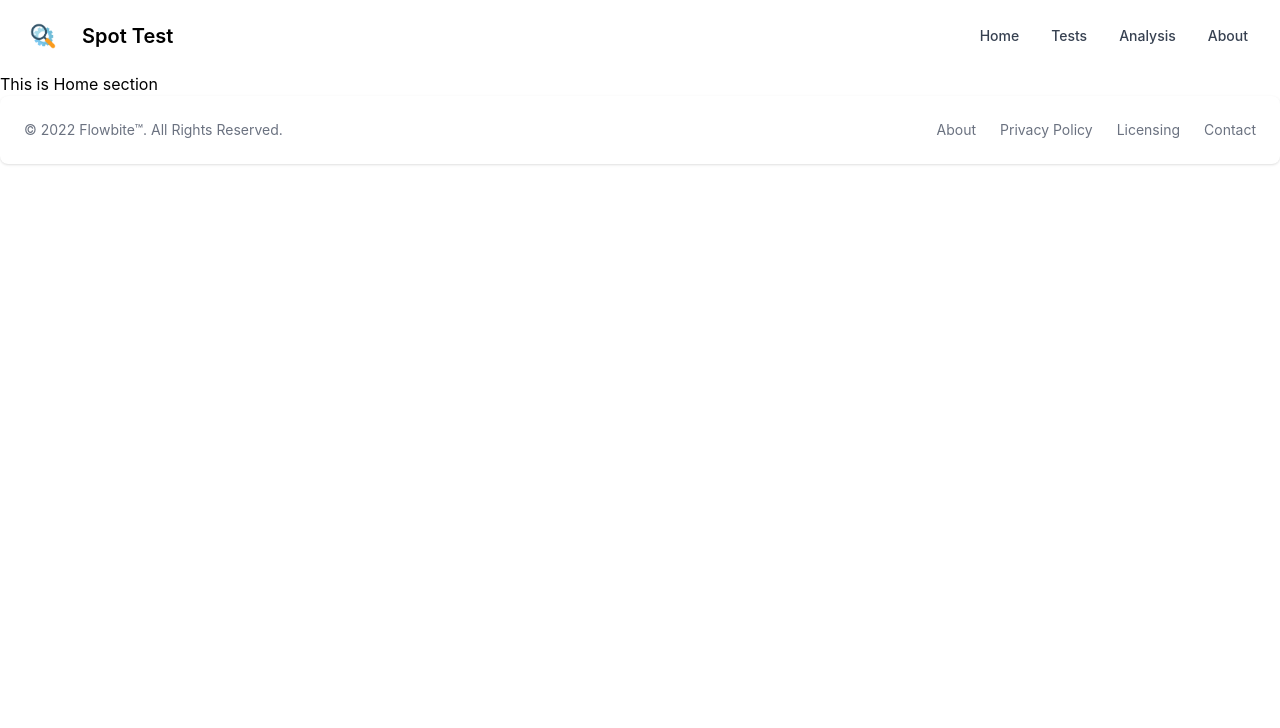
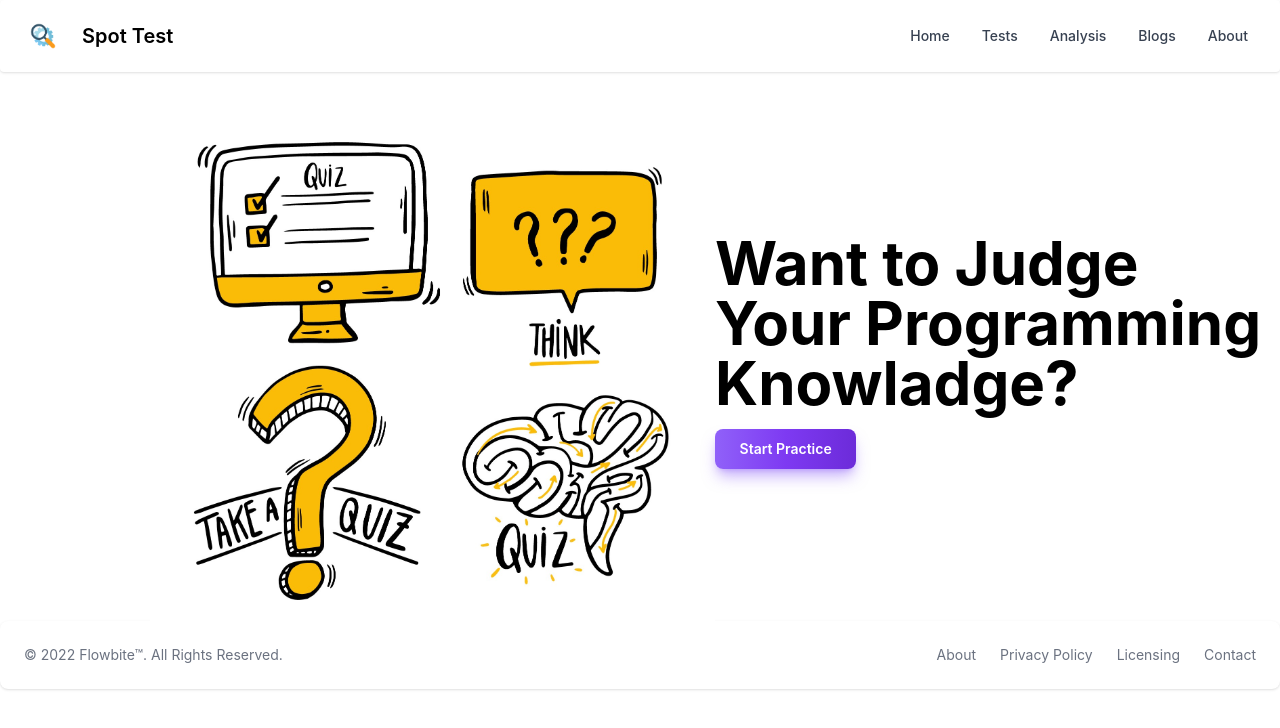
Before and after one commit to OmurRifat/spot-test, a React (Create React App) app: page / in a window 1280 px wide. Shown: the top 728 px of the page. Built offline with nearby package versions, Linux system fonts and the light colour scheme.

Commit message:
top section added

```diff
--- a/src/App.js
+++ b/src/App.js
@@ -4,6 +4,7 @@ import Home from './components/Home/Home';
 import Main from './layouts/Main';
 import SpotTests from './components/SpotTests/SpotTests';
 import Analysis from './components/Analysis/Analysis';
+import Blogs from './components/Blogs/Blogs'
 
 function App() {
   const router = createBrowserRouter([
@@ -22,6 +23,10 @@ function App() {
         {
           path: '/analysis',
           element: <Analysis></Analysis>
+        },
+        {
+          path: '/blogs',
+          element: <Blogs></Blogs>
         }
       ]
     },
--- a/src/components/Header/Header.js
+++ /dev/null
@@ -1,11 +0,0 @@
-import React from 'react';
-
-const Header = () => {
-    return (
-        <div>
-            <h4>This is header section</h4>
-        </div>
-    );
-};
-
-export default Header;
--- /dev/null
+++ b/src/components/Home/Home.css
@@ -0,0 +1,8 @@
+.home-container img {
+    width: 50%;
+    height: 50%;
+}
+
+.home-container {
+    padding-left: 150px;
+}
--- a/src/components/Home/Home.js
+++ b/src/components/Home/Home.js
@@ -1,10 +1,16 @@
 import React from 'react';
-import Header from '../Header/Header';
+import { Link } from 'react-router-dom';
+import img from '../../images/top-section.jpg'
+import './Home.css'
 
 const Home = () => {
     return (
-        <div>
-            <h2>This is Home section</h2>
+        <div className='home-container lg:flex items-center justify-items-center'>
+            <img src={ img } alt="" />
+            <div>
+                <h2 className='md:text-6xl font-bold'>Want to Judge Your Programming Knowladge?</h2>
+                <Link to='/tests'><button type="button" class=" w-1/4 text-white bg-gradient-to-r from-purple-500 via-purple-600 to-purple-700 hover:bg-gradient-to-br focus:ring-4 focus:outline-none focus:ring-purple-300 dark:focus:ring-purple-800 shadow-lg shadow-purple-500/50 dark:shadow-lg dark:shadow-purple-800/80 font-semibold rounded-lg text-sm px-5 py-2.5 text-center mb-2 lg:mt-4">Start Practice</button></Link>
+            </div>
         </div>
     );
 };
--- a/src/components/Navigation/Navigation.js
+++ b/src/components/Navigation/Navigation.js
@@ -2,10 +2,10 @@ import React from 'react';
 import { Link } from 'react-router-dom';
 import img from '../../images/logo.png'
 
-const Header = () => {
+const Navigation = () => {
     return (
 
-        <nav class="bg-white border-gray-200 px-2 sm:px-4 py-2.5 rounded dark:bg-gray-900">
+        <nav class="bg-white border-gray-200 px-2 sm:px-4 py-2.5 rounded dark:bg-gray-900 shadow mb-4">
             <div class="container flex flex-wrap justify-between items-center mx-auto">
                 <Link to="/" class="flex items-center">
                     <img src={ img } class="mr-3 h-7 sm:h-9" alt="Flowbite Logo" />
@@ -27,6 +27,9 @@ const Header = () => {
                             <Link to="/analysis" class="block py-2 pr-4 pl-3 text-gray-700 rounded hover:bg-gray-100 md:hover:bg-transparent md:border-0 md:hover:text-blue-700 md:p-0 dark:text-gray-400 md:dark:hover:text-white dark:hover:bg-gray-700 dark:hover:text-white md:dark:hover:bg-transparent">Analysis</Link>
                         </li>
                         <li>
+                            <Link to="/blogs" class="block py-2 pr-4 pl-3 text-gray-700 rounded hover:bg-gray-100 md:hover:bg-transparent md:border-0 md:hover:text-blue-700 md:p-0 dark:text-gray-400 md:dark:hover:text-white dark:hover:bg-gray-700 dark:hover:text-white md:dark:hover:bg-transparent">Blogs</Link>
+                        </li>
+                        <li>
                             <Link to="/" class="block py-2 pr-4 pl-3 text-gray-700 rounded hover:bg-gray-100 md:hover:bg-transparent md:border-0 md:hover:text-blue-700 md:p-0 dark:text-gray-400 md:dark:hover:text-white dark:hover:bg-gray-700 dark:hover:text-white md:dark:hover:bg-transparent">About</Link>
                         </li>
                     </ul>
@@ -37,4 +40,4 @@ const Header = () => {
     );
 };
 
-export default Header;
+export default Navigation;
```
Also changed, not shown: src/images/top-section.jpg (added).
